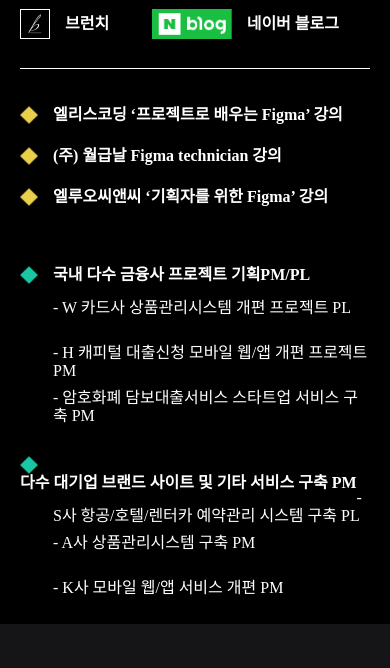
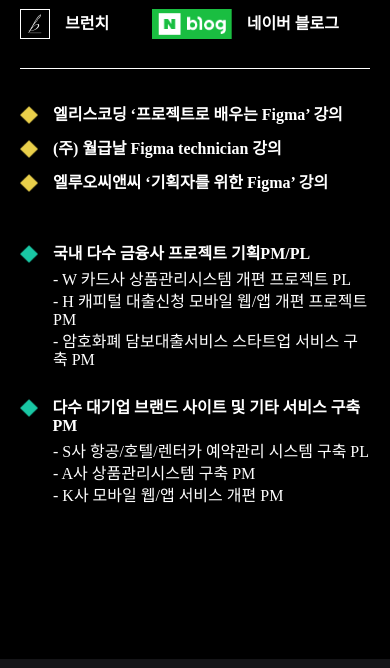
Before and after one commit to bichina/letapefigma, a plain HTML site: page m/sub/teacher.html in a window 390 px wide. Shown: the part 1056-1724 px from the top of the page. Drawn offline with Linux system fonts and the light colour scheme; a web font is replaced by a local one.

Commit message:
mobile teacher

```diff
--- a/m/css/teacher.css
+++ b/m/css/teacher.css
@@ -1,3 +1,6 @@
+.contentsWrap {
+    padding-bottom: 150px;
+}
 .profileImg img{
     width: 100%;
 }
@@ -40,11 +43,14 @@
     padding-right: 15px;
 }
 .profileHistory ul li {
-    height: 25px;
+    display: flex;
+    width: 100%;
     line-height: 18px;
     padding-bottom: 16px;
 }
+.profileHistory ul > .projectDetail {
+    margin-left: 33px;
+}
 .profileHistory ul > .projectDetail li {
-    padding-left: 33px;
-    margin-bottom: 4px;
+    padding-bottom: 4px;
 }
```
